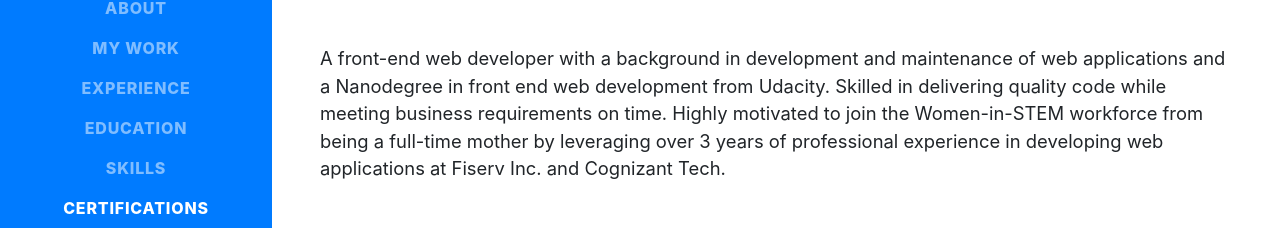
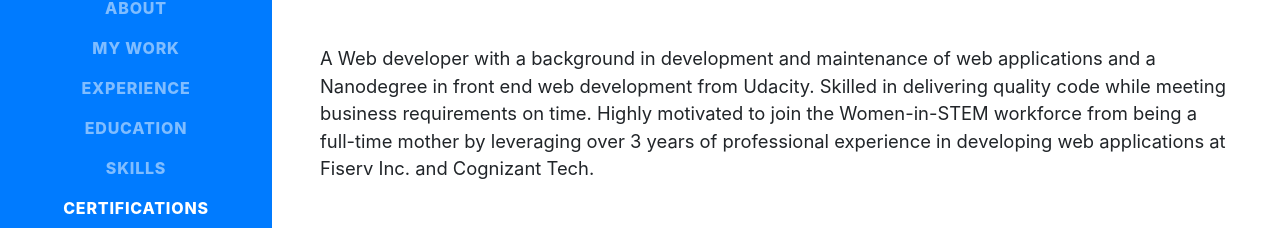
Before and after one commit to vrajanya/portfoliorv, a website with bundled scripts: page index.html in a window 1280 px wide. Shown: the part 300-528 px from the top of the page. Built offline with nearby package versions, Linux system fonts and the light colour scheme; a web font is replaced by a local one.

Commit message:
Update index.html

```diff
--- a/index.html
+++ b/index.html
@@ -66,7 +66,7 @@
         <div class="subheading mb-5">(574) 386-7701
           <a href="mailto:name@email.com">vrajanya@gmail.com</a>
         </div>
-        <p class="lead mb-5">A front-end web developer with a background in development and maintenance of web applications and a Nanodegree in front end web development from Udacity. Skilled in delivering quality code while meeting business requirements on time. Highly motivated to join the Women-in-STEM workforce from being a full-time mother by leveraging over 3 years of professional experience in developing web applications at Fiserv Inc. and Cognizant Tech.</p>
+        <p class="lead mb-5">A Web developer with a background in development and maintenance of web applications and a Nanodegree in front end web development from Udacity. Skilled in delivering quality code while meeting business requirements on time. Highly motivated to join the Women-in-STEM workforce from being a full-time mother by leveraging over 3 years of professional experience in developing web applications at Fiserv Inc. and Cognizant Tech.</p>
         <div class="social-icons">
           <a href="https://www.linkedin.com/in/vrajanya/" title="Linkedin Profile">
             <i class="fab fa-linkedin-in"></i>
```
